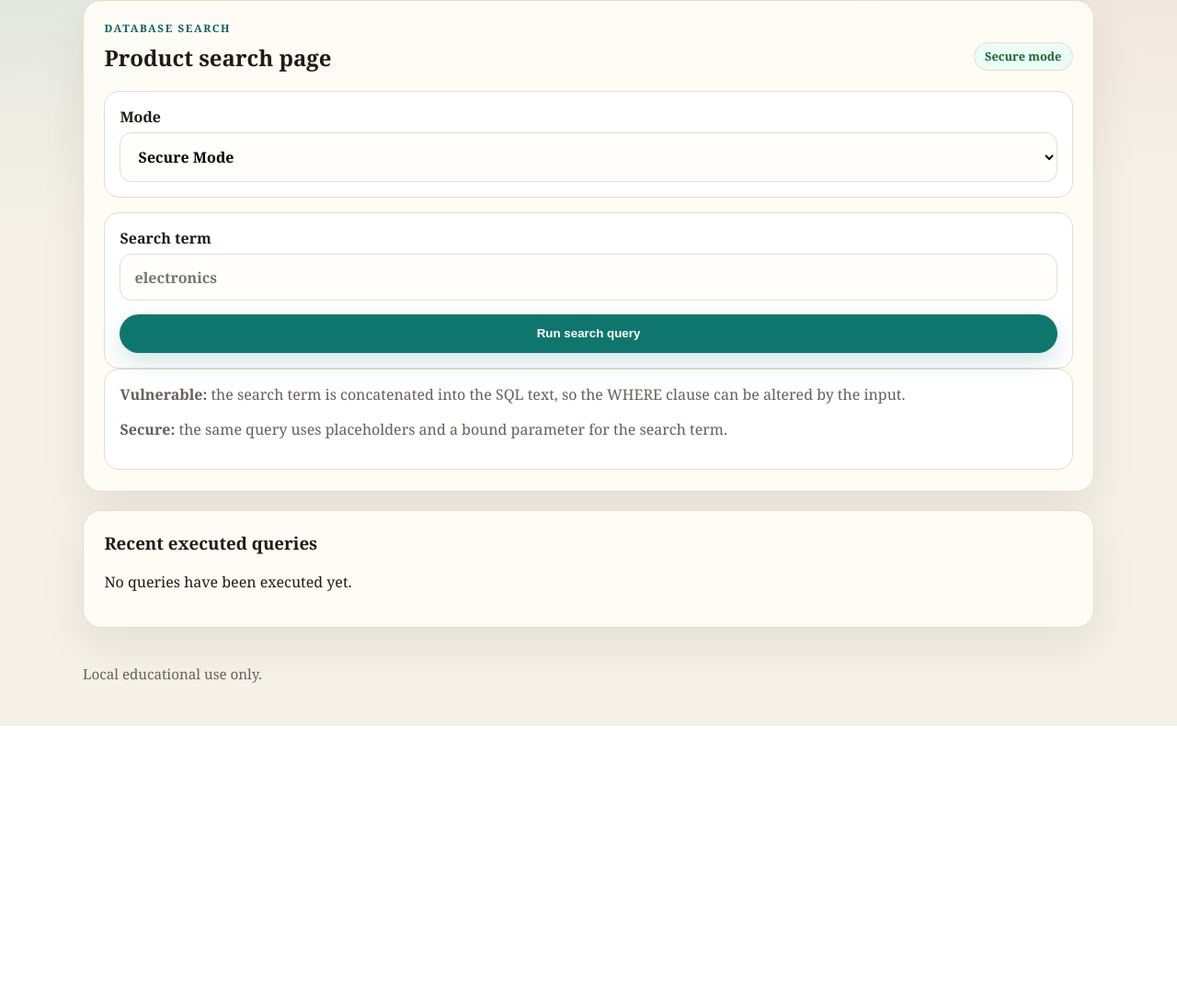
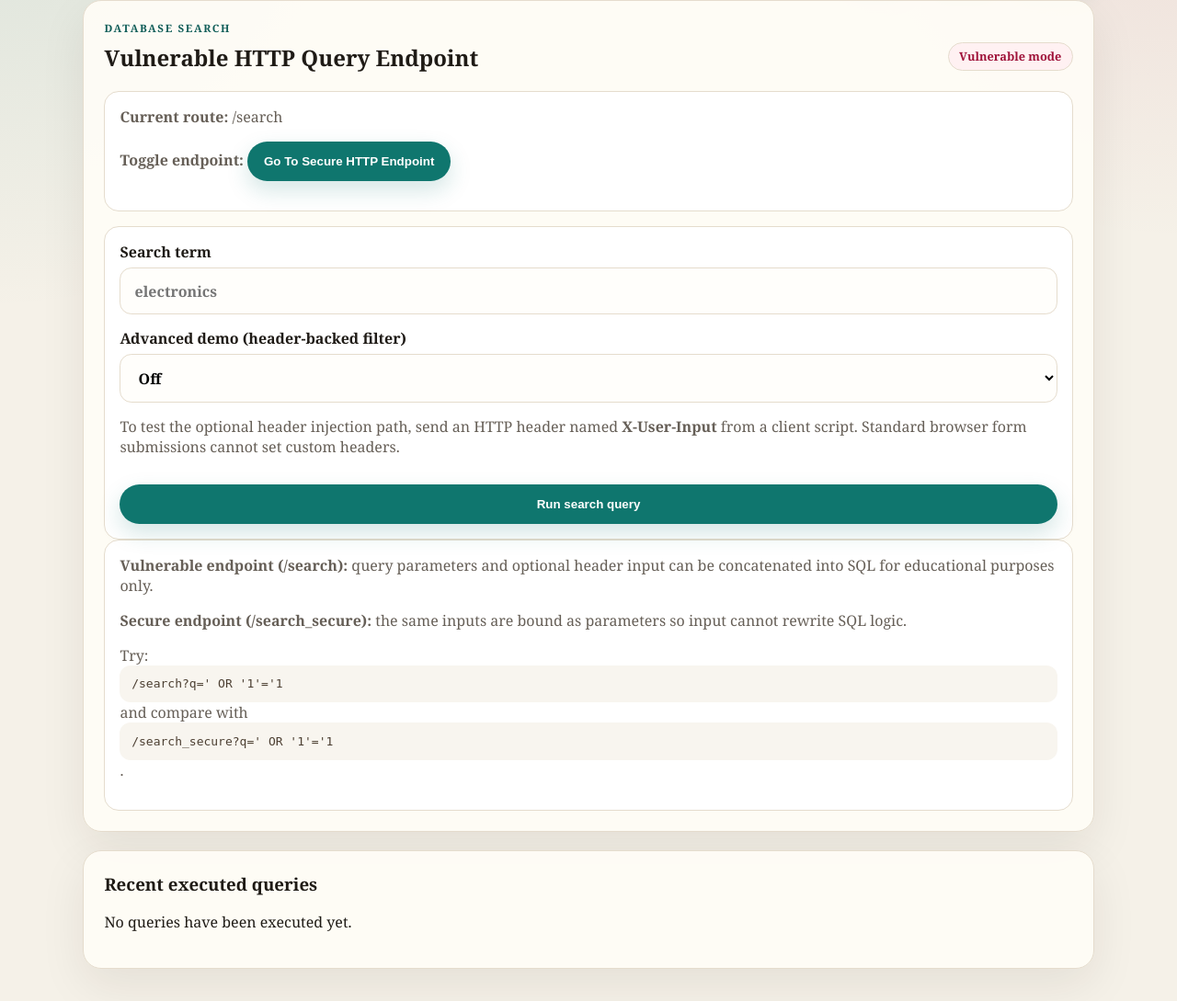
Before and after one commit to marcus-soo-ntu/SC3010, a Flask app: page /search in a window 1280 px wide. Shown: the part 182-1271 px from the top of the page at 92% size. Before the commit the page ends 972 px from the top, so only its background shows below. Run offline with Flask 3, Linux system fonts and the light colour scheme; data that the repository does not hold is empty.

Commit message:
Implemented HTTP request SQL injection demo

```diff
--- a/Case study 1/Demo/app.py
+++ b/Case study 1/Demo/app.py
@@ -189,39 +189,124 @@ def clear_logs():
 
 
 @app.route("/search", methods=["GET"])
-def search():
-    mode = normalize_mode(request.args.get("mode", "secure"))
+def search_vulnerable():
+    # HTTP query params map directly to backend variables via request.args.
     query_text = request.args.get("q", "").strip()
+    # Optional advanced demo: unsanitized custom header value used in SQL.
+    header_input = request.headers.get("X-User-Input", "").strip()
+    use_header = request.args.get("use_header", "0") == "1"
     results = []
+    error = None
+    header_demo_status = ""
+
+    app.logger.info("Raw HTTP input for /search | q=%r | X-User-Input=%r | use_header=%s", query_text, header_input, use_header)
 
     if query_text:
-        if mode == "vulnerable":
-            # Intentionally unsafe: search text is inserted directly into the SQL string.
-            sql_text = (
-                "SELECT id, name, category, price FROM products WHERE name LIKE '%"
-                + query_text
-                + "%' OR category LIKE '%"
-                + query_text
-                + "%'"
+        # FOR EDUCATIONAL PURPOSES ONLY (vulnerable):
+        # User-controlled HTTP input is concatenated into SQL text.
+        # Example malicious URL: /search?q=' OR '1'='1
+        # This can change query logic and return extra rows.
+        sql_text = (
+            "SELECT id, name, category, price FROM products WHERE name LIKE '%"
+            + query_text
+            + "%' OR category LIKE '%"
+            + query_text
+            + "%'"
+        )
+
+        if use_header and header_input:
+            sql_text += " OR category = '" + header_input + "'"
+            header_demo_status = "Advanced demo ON: X-User-Input header was concatenated into vulnerable SQL."
+        elif use_header:
+            header_demo_status = "Advanced demo ON but no X-User-Input header received. Use a client script (not browser form) to send it."
+
+        database = get_db()
+        try:
+            app.logger.info("Final SQL /search (vulnerable): %s", sql_text)
+            results = database.execute(sql_text).fetchall()
+            log_query(
+                "http_search",
+                "vulnerable",
+                sql_text,
+                {"q": query_text, "X-User-Input": header_input, "use_header": use_header},
+                len(results),
+                "Vulnerable HTTP Query Endpoint: query params and optional header are directly concatenated.",
             )
-            database = get_db()
-            try:
-                results = database.execute(sql_text).fetchall()
-                log_query("search", mode, sql_text, {"q": query_text}, len(results), "String concatenation allows the WHERE clause to be altered.")
-            except sqlite3.OperationalError as e:
-                results = []
-                log_query("search", mode, sql_text, {"q": query_text}, 0, f"Injection caused error: {str(e)}")
-        else:
-            sql_text = "SELECT id, name, category, price FROM products WHERE name LIKE ? OR category LIKE ?"
-            like_query = f"%{query_text}%"
-            database = get_db()
-            results = database.execute(sql_text, (like_query, like_query)).fetchall()
-            log_query("search", mode, sql_text, {"q": query_text}, len(results), "Prepared statements treat the search term as data.")
+        except sqlite3.OperationalError as exc:
+            error = f"SQL Error (expected with injection demos): {str(exc)}"
+            log_query(
+                "http_search",
+                "vulnerable",
+                sql_text,
+                {"q": query_text, "X-User-Input": header_input, "use_header": use_header},
+                0,
+                f"Injection caused error: {str(exc)}",
+            )
 
     return render_template(
         "search.html",
-        mode=mode,
+        mode="vulnerable",
+        endpoint_label="Vulnerable HTTP Query Endpoint",
+        submit_url=url_for("search_vulnerable"),
+        switch_url=url_for("search_secure"),
+        switch_label="Go To Secure HTTP Endpoint",
         query_text=query_text,
+        use_header=use_header,
+        header_input=header_input,
+        header_demo_status=header_demo_status,
+        error=error,
+        results=results,
+        query_logs=fetch_query_logs(),
+    )
+
+
+@app.route("/search_secure", methods=["GET"])
+def search_secure():
+    query_text = request.args.get("q", "").strip()
+    header_input = request.headers.get("X-User-Input", "").strip()
+    use_header = request.args.get("use_header", "0") == "1"
+    results = []
+    header_demo_status = ""
+
+    app.logger.info("Raw HTTP input for /search_secure | q=%r | X-User-Input=%r | use_header=%s", query_text, header_input, use_header)
+
+    if query_text:
+        # Secure version: input is always bound as data using placeholders.
+        sql_text = "SELECT id, name, category, price FROM products WHERE name LIKE ? OR category LIKE ?"
+        like_query = f"%{query_text}%"
+        params = [like_query, like_query]
+
+        if use_header and header_input:
+            sql_text += " OR category = ?"
+            params.append(header_input)
+            header_demo_status = "Advanced demo ON: X-User-Input header was bound as a parameter in secure SQL."
+        elif use_header:
+            header_demo_status = "Advanced demo ON but no X-User-Input header received. Use a client script (not browser form) to send it."
+
+        database = get_db()
+        app.logger.info("Final SQL /search_secure: %s | params=%s", sql_text, params)
+        results = database.execute(sql_text, tuple(params)).fetchall()
+        log_query(
+            "http_search",
+            "secure",
+            sql_text,
+            {"q": query_text, "X-User-Input": header_input, "use_header": use_header},
+            len(results),
+            "Secure HTTP endpoint uses parameterized queries; payload stays data.",
+        )
+
+    return render_template(
+        "search.html",
+        mode="secure",
+        endpoint_label="Secure HTTP Query Endpoint",
+        submit_url=url_for("search_secure"),
+        switch_url=url_for("search_vulnerable"),
+        switch_label="Go To Vulnerable HTTP Endpoint",
+        query_text=query_text,
+        use_header=use_header,
+        header_input=header_input,
+        header_demo_status=header_demo_status,
+        error=None,
         results=results,
         query_logs=fetch_query_logs(),
     )
--- a/Case study 1/Demo/requirements.txt
+++ b/Case study 1/Demo/requirements.txt
@@ -1 +1,2 @@
 Flask>=3.0,<4.0
+requests>=2.31,<3.0
--- a/Case study 1/Demo/templates/base.html
+++ b/Case study 1/Demo/templates/base.html
@@ -16,7 +16,7 @@
         <nav class="nav">
             <a href="{{ url_for('index') }}">Home</a>
             <a href="{{ url_for('login') }}?mode=secure">Login</a>
-            <a href="{{ url_for('search') }}?mode=secure">Search</a>
+            <a href="{{ url_for('search_vulnerable') }}">Search</a>
         </nav>
     </header>
 
--- a/Case study 1/Demo/templates/index.html
+++ b/Case study 1/Demo/templates/index.html
@@ -11,8 +11,8 @@
         <div class="button-row">
             <a class="button" href="{{ url_for('login') }}?mode=vulnerable">Vulnerable Login</a>
             <a class="button secondary" href="{{ url_for('login') }}?mode=secure">Secure Login</a>
-            <a class="button" href="{{ url_for('search') }}?mode=vulnerable">Vulnerable Search</a>
-            <a class="button secondary" href="{{ url_for('search') }}?mode=secure">Secure Search</a>
+            <a class="button" href="{{ url_for('search_vulnerable') }}">Vulnerable Search</a>
+            <a class="button secondary" href="{{ url_for('search_secure') }}">Secure Search</a>
         </div>
     </div>
 </section>
--- a/Case study 1/Demo/templates/search.html
+++ b/Case study 1/Demo/templates/search.html
@@ -4,34 +4,47 @@
     <div class="panel-header">
         <div>
             <p class="eyebrow">Database search</p>
-            <h2>Product search page</h2>
+            <h2>{{ endpoint_label }}</h2>
         </div>
         <span class="badge {{ mode }}">{{ mode|capitalize }} mode</span>
     </div>
 
-    <form class="form-card" style="margin-bottom: 1rem;">
-        <label>
-            Mode
-            <select name="mode" onchange="window.location.href = '{{ url_for('search') }}?mode=' + this.value">
-                <option value="vulnerable" {% if mode == 'vulnerable' %}selected{% endif %}>Vulnerable Mode</option>
-                <option value="secure" {% if mode == 'secure' %}selected{% endif %}>Secure Mode</option>
-            </select>
-        </label>
-    </form>
+    <div class="explain" style="margin-bottom: 1rem;">
+        <p><strong>Current route:</strong> {{ submit_url }}</p>
+        <p><strong>Toggle endpoint:</strong> <button><a href="{{ switch_url }}">{{ switch_label }}</a></button></p>
+    </div>
 
-    <form method="get" class="form-card">
-        <input type="hidden" name="mode" value="{{ mode }}">
+    <form method="get" action="{{ submit_url }}" class="form-card">
         <label>
             Search term
             <input type="text" name="q" placeholder="electronics" value="{{ query_text }}">
         </label>
+        <label>
+            Advanced demo (header-backed filter)
+            <select name="use_header">
+                <option value="0" {% if not use_header %}selected{% endif %}>Off</option>
+                <option value="1" {% if use_header %}selected{% endif %}>On</option>
+            </select>
+        </label>
+        <p class="note">To test the optional header injection path, send an HTTP header named <strong>X-User-Input</strong> from a client script. Standard browser form submissions cannot set custom headers.</p>
         <button type="submit">Run search query</button>
     </form>
 
+    {% if header_demo_status %}
     <div class="explain">
-        <p><strong>Vulnerable:</strong> the search term is concatenated into the SQL text, so the WHERE clause can be altered by the input.</p>
-        <p><strong>Secure:</strong> the same query uses placeholders and a bound parameter for the search term.</p>
+        <p><strong>{{ header_demo_status }}</strong></p>
     </div>
+    {% endif %}
+
+    <div class="explain">
+        <p><strong>Vulnerable endpoint (/search):</strong> query parameters and optional header input can be concatenated into SQL for educational purposes only.</p>
+        <p><strong>Secure endpoint (/search_secure):</strong> the same inputs are bound as parameters so input cannot rewrite SQL logic.</p>
+        <p class="note">Try: <code>/search?q=' OR '1'='1</code> and compare with <code>/search_secure?q=' OR '1'='1</code>.</p>
+    </div>
+
+    {% if error %}
+    <div class="alert error">{{ error }}</div>
+    {% endif %}
 
     {% if query_text %}
     <div class="result-box">
```
Also changed, not shown: Case study 1/Demo/http_injection_demo.py (added, +53 -0 lines), Case study 1/Demo/README.md, Case study 1/Demo/sql_injection_demo.db.
